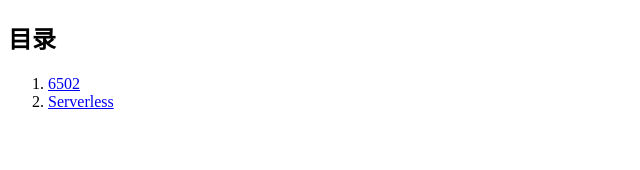
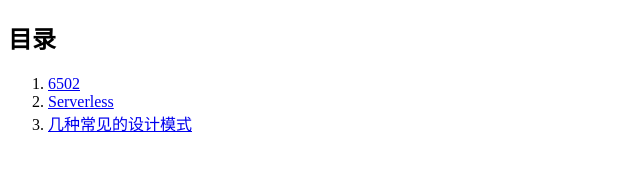
Before and after one commit to zijian-z/zijian-z.github.io, a plain HTML site: page index.html in a window 1280 px wide. Shown: the whole page, without its empty margins (0-640 px from the left). Drawn offline with Linux system fonts and the light colour scheme.

Commit message:
Update index.html

```diff
--- a/index.html
+++ b/index.html
@@ -12,6 +12,7 @@
     <ol>
         <li><a href="./6502.html">6502</a></li>
         <li><a href="./Serverless.html">Serverless</a></li>
+        <li><a href="./几种常见的设计模式.html">几种常见的设计模式</a></li>
     </ol>
 
 </body>
```
